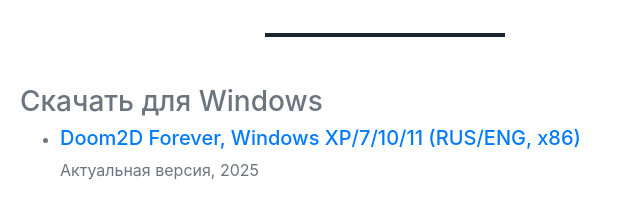
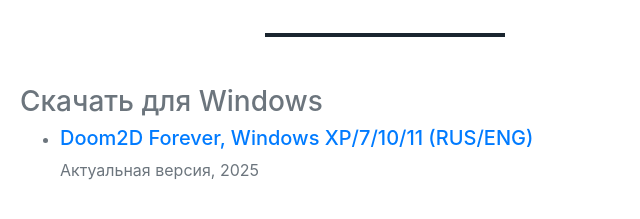
Before and after one commit to gena-nosov/landing, a website with bundled scripts: page index.html in a window 1280 px wide. Shown: the part 2180-2399 px from the top of the page, 255-895 px from the left. Built offline with nearby package versions, Linux system fonts and the light colour scheme.

Commit message:
refactor: don't say x86 architecture for Windows builds
This may scare some users who would think that x86 is unsupported on
their 64-bit computers.

```diff
--- a/index.html
+++ b/index.html
@@ -186,7 +186,7 @@
 
 			<h3>Скачать для Windows</h3>
 <ul>
-<li><h5><a href="https://github.com/Doom2D/flake.nix/releases/latest/download/doom2df_windows.x86.zip">Doom2D Forever, Windows XP/7/10/11 (RUS/ENG, x86)</a></h5></li>
+<li><h5><a href="https://github.com/Doom2D/flake.nix/releases/latest/download/doom2df_windows.x86.zip">Doom2D Forever, Windows XP/7/10/11 (RUS/ENG)</a></h5></li>
 <!-- <li><h5><a href="https://github.com/Doom2D/flake.nix/releases/latest/download/doom2df_win64.x86-64.zip">Doom2D Forever, Windows XP/7/10/11 (RUS/ENG, x64)</a></h5></li> -->
 <p>Актуальная версия, 2025</p>
 <br/>
```
